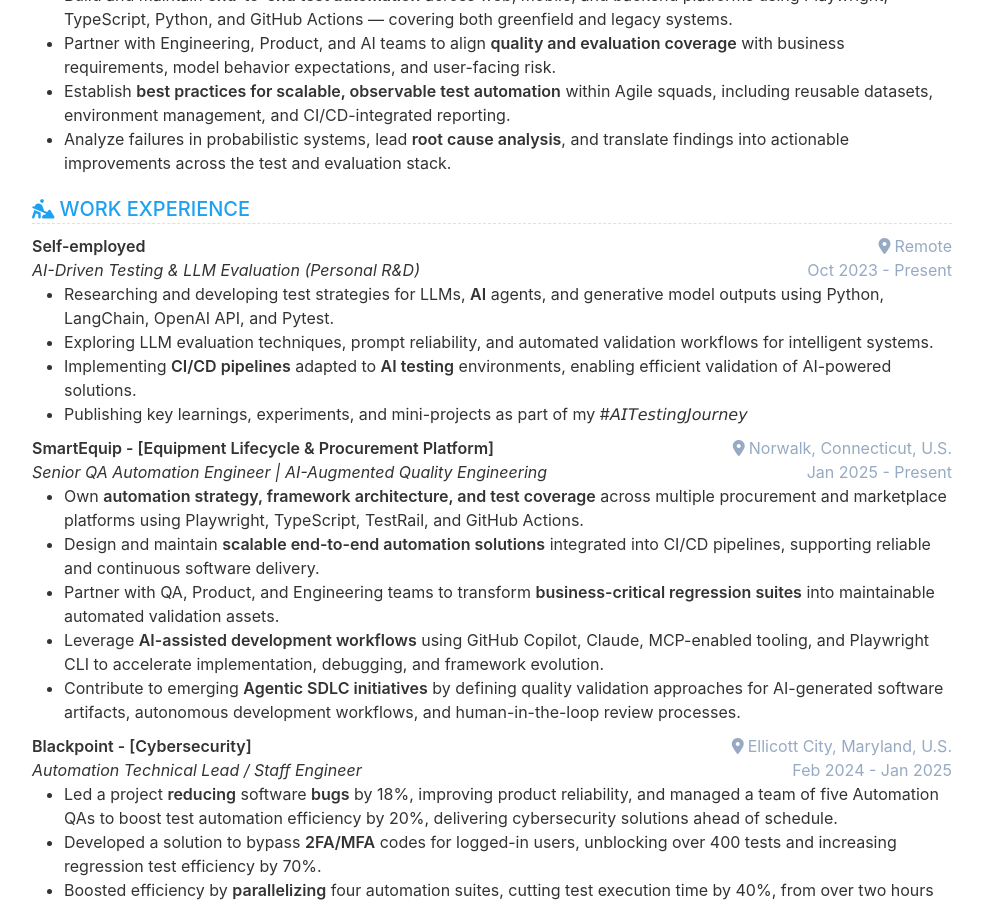
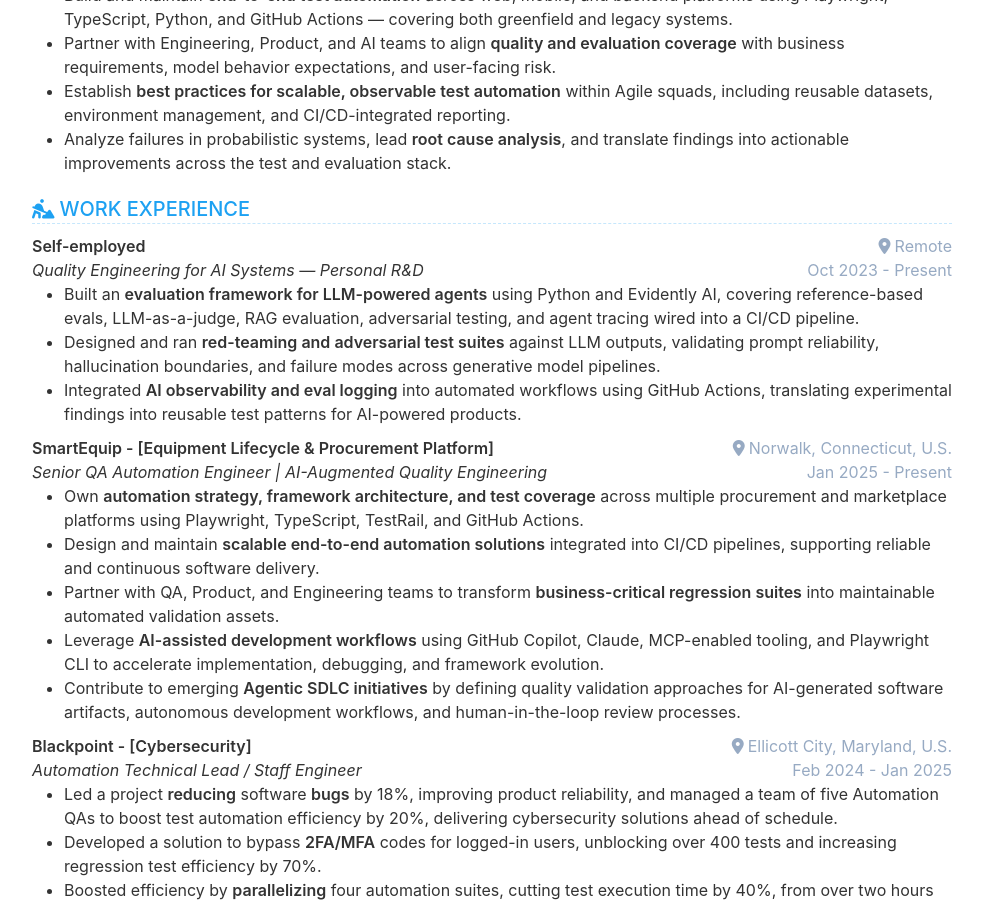
Before and after one commit to cvera08/full-resume, a Jekyll site: the page built from index.html, in a window 1280 px wide and 900 px high, scrolled down 2169 px. Shown: the whole window, without its empty margins (148-1131 px from the left). Built offline with Jekyll 4.4.1, drawn with Linux system fonts in a browser that asks for light colours.

Commit message:
feat(cv): rewrite Self-employed R&D role for AI quality engineering positioning

```diff
--- a/_data/data.yml
+++ b/_data/data.yml
@@ -123,13 +123,12 @@ experience:
   items:
     - company: Self-employed
       date: Oct 2023 - Present
-      role: AI-Driven Testing & LLM Evaluation (Personal R&D)
+      role: Quality Engineering for AI Systems — Personal R&D
       location: Remote
       description: |
-        - Researching and developing test strategies for LLMs, **AI** agents, and generative model outputs using Python, LangChain, OpenAI API, and Pytest.
-        - Exploring LLM evaluation techniques, prompt reliability, and automated validation workflows for intelligent systems.
-        - Implementing **CI/CD pipelines** adapted to **AI testing** environments, enabling efficient validation of AI-powered solutions.
-        - Publishing key learnings, experiments, and mini-projects as part of my #𝘈𝘐𝘛𝘦𝘴𝘵𝘪𝘯𝘨𝘑𝘰𝘶𝘳𝘯𝘦𝘺
+        - Built an **evaluation framework for LLM-powered agents** using Python and Evidently AI, covering reference-based evals, LLM-as-a-judge, RAG evaluation, adversarial testing, and agent tracing wired into a CI/CD pipeline.
+        - Designed and ran **red-teaming and adversarial test suites** against LLM outputs, validating prompt reliability, hallucination boundaries, and failure modes across generative model pipelines.
+        - Integrated **AI observability and eval logging** into automated workflows using GitHub Actions, translating experimental findings into reusable test patterns for AI-powered products.
     - company: SmartEquip - [Equipment Lifecycle & Procurement Platform]
       date: Jan 2025 - Present
       role: Senior QA Automation Engineer | AI-Augmented Quality Engineering
```
